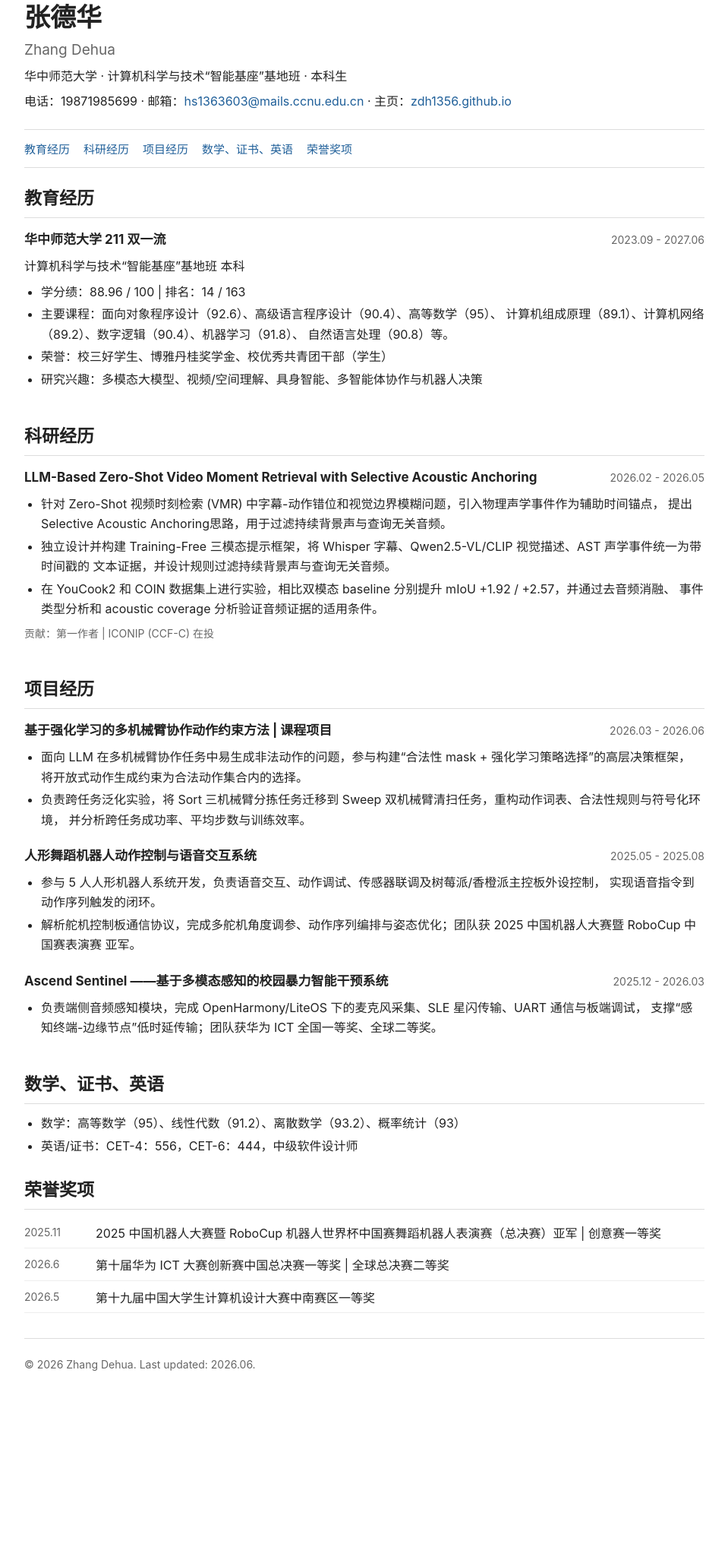
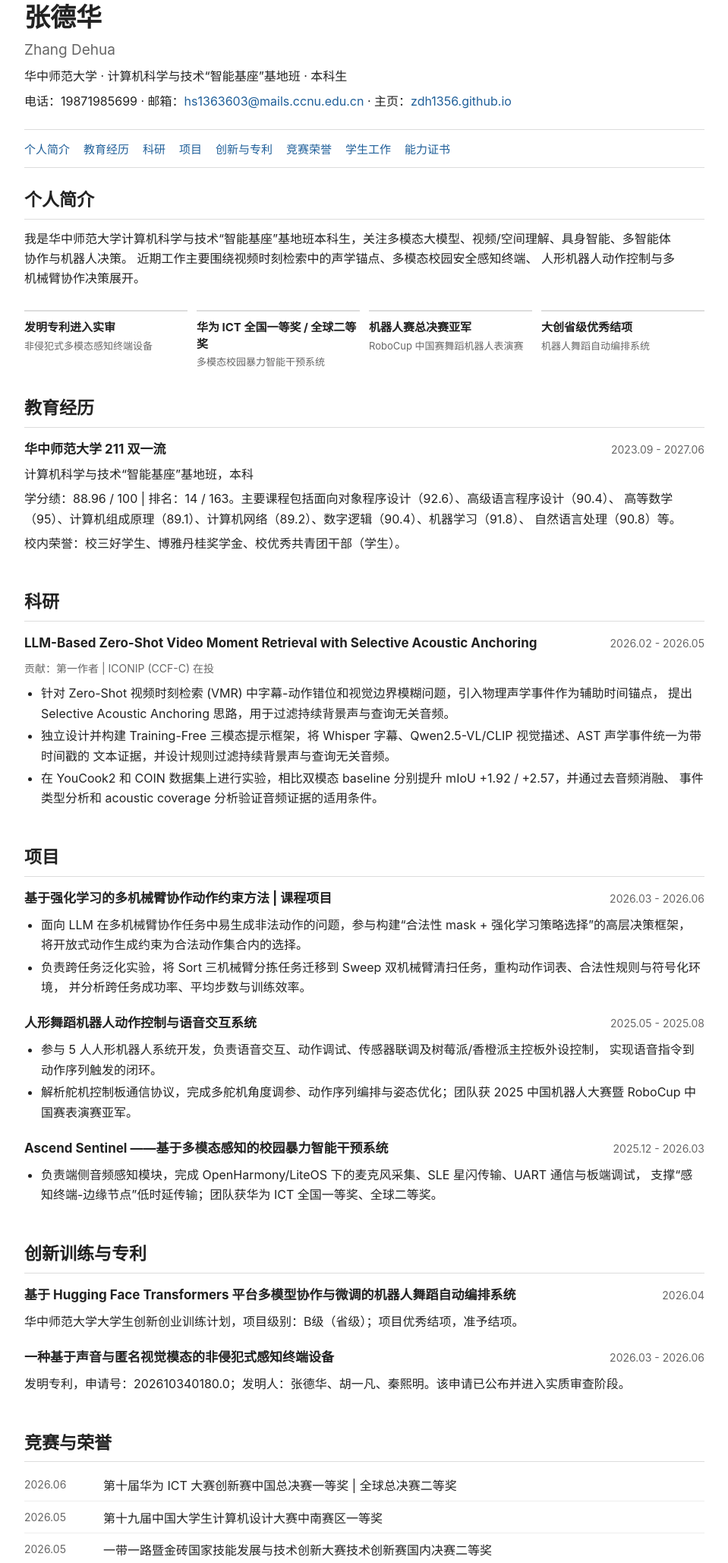
Before and after one commit to zdh1356/zdh1356.github.io, a plain HTML site: page index.html in a window 1280 px wide. Shown: the part 29-2086 px from the top of the page at 76% size, without its empty margins (160-1119 px from the left). Before the commit the page ends 1884 px from the top, so only its background shows below. Drawn offline with Linux system fonts and the light colour scheme.

Commit message:
Enhance homepage with achievements

```diff
--- a/index.html
+++ b/index.html
@@ -25,46 +25,74 @@
       </header>
 
       <nav class="nav" aria-label="页面导航">
+        <a href="#profile">个人简介</a>
         <a href="#education">教育经历</a>
-        <a href="#research">科研经历</a>
-        <a href="#projects">项目经历</a>
-        <a href="#skills">数学、证书、英语</a>
-        <a href="#awards">荣誉奖项</a>
+        <a href="#research">科研</a>
+        <a href="#projects">项目</a>
+        <a href="#innovation">创新与专利</a>
+        <a href="#awards">竞赛荣誉</a>
+        <a href="#service">学生工作</a>
+        <a href="#skills">能力证书</a>
       </nav>
 
       <main>
+        <section id="profile" class="intro">
+          <h2>个人简介</h2>
+          <p>
+            我是华中师范大学计算机科学与技术“智能基座”基地班本科生，关注多模态大模型、视频/空间理解、具身智能、多智能体协作与机器人决策。
+            近期工作主要围绕视频时刻检索中的声学锚点、多模态校园安全感知终端、
+            人形机器人动作控制与多机械臂协作决策展开。
+          </p>
+        </section>
+
+        <section id="highlights" class="highlights" aria-label="成果概览">
+          <div>
+            <strong>发明专利进入实审</strong>
+            <span>非侵犯式多模态感知终端设备</span>
+          </div>
+          <div>
+            <strong>华为 ICT 全国一等奖 / 全球二等奖</strong>
+            <span>多模态校园暴力智能干预系统</span>
+          </div>
+          <div>
+            <strong>机器人赛总决赛亚军</strong>
+            <span>RoboCup 中国赛舞蹈机器人表演赛</span>
+          </div>
+          <div>
+            <strong>大创省级优秀结项</strong>
+            <span>机器人舞蹈自动编排系统</span>
+          </div>
+        </section>
+
         <section id="education">
           <h2>教育经历</h2>
-          <div class="item">
+          <div class="item compact">
             <div class="item-title">
               <strong>华中师范大学 211 双一流</strong>
               <span>2023.09 - 2027.06</span>
             </div>
-            <p>计算机科学与技术“智能基座”基地班 本科</p>
-            <ul>
-              <li>学分绩：88.96 / 100 | 排名：14 / 163</li>
-              <li>
-                主要课程：面向对象程序设计（92.6）、高级语言程序设计（90.4）、高等数学（95）、
-                计算机组成原理（89.1）、计算机网络（89.2）、数字逻辑（90.4）、机器学习（91.8）、
-                自然语言处理（90.8）等。
-              </li>
-              <li>荣誉：校三好学生、博雅丹桂奖学金、校优秀共青团干部（学生）</li>
-              <li>研究兴趣：多模态大模型、视频/空间理解、具身智能、多智能体协作与机器人决策</li>
-            </ul>
+            <p>计算机科学与技术“智能基座”基地班，本科</p>
+            <p>
+              学分绩：88.96 / 100 | 排名：14 / 163。主要课程包括面向对象程序设计（92.6）、高级语言程序设计（90.4）、
+              高等数学（95）、计算机组成原理（89.1）、计算机网络（89.2）、数字逻辑（90.4）、机器学习（91.8）、
+              自然语言处理（90.8）等。
+            </p>
+            <p>校内荣誉：校三好学生、博雅丹桂奖学金、校优秀共青团干部（学生）。</p>
           </div>
         </section>
 
         <section id="research">
-          <h2>科研经历</h2>
+          <h2>科研</h2>
           <div class="item">
             <div class="item-title">
               <strong>LLM-Based Zero-Shot Video Moment Retrieval with Selective Acoustic Anchoring</strong>
               <span>2026.02 - 2026.05</span>
             </div>
+            <p class="meta">贡献：第一作者 | ICONIP (CCF-C) 在投</p>
             <ul>
               <li>
                 针对 Zero-Shot 视频时刻检索 (VMR) 中字幕-动作错位和视觉边界模糊问题，引入物理声学事件作为辅助时间锚点，
-                提出Selective Acoustic Anchoring思路，用于过滤持续背景声与查询无关音频。
+                提出 Selective Acoustic Anchoring 思路，用于过滤持续背景声与查询无关音频。
               </li>
               <li>
                 独立设计并构建 Training-Free 三模态提示框架，将 Whisper 字幕、Qwen2.5-VL/CLIP 视觉描述、AST 声学事件统一为带时间戳的
@@ -75,12 +103,11 @@
                 事件类型分析和 acoustic coverage 分析验证音频证据的适用条件。
               </li>
             </ul>
-            <p class="meta">贡献：第一作者 | ICONIP (CCF-C) 在投</p>
           </div>
         </section>
 
         <section id="projects">
-          <h2>项目经历</h2>
+          <h2>项目</h2>
           <div class="item">
             <div class="item-title">
               <strong>基于强化学习的多机械臂协作动作约束方法 | 课程项目</strong>
@@ -109,8 +136,7 @@
                 实现语音指令到动作序列触发的闭环。
               </li>
               <li>
-                解析舵机控制板通信协议，完成多舵机角度调参、动作序列编排与姿态优化；团队获 2025 中国机器人大赛暨 RoboCup 中国赛表演赛
-                亚军。
+                解析舵机控制板通信协议，完成多舵机角度调参、动作序列编排与姿态优化；团队获 2025 中国机器人大赛暨 RoboCup 中国赛表演赛亚军。
               </li>
             </ul>
           </div>
@@ -129,20 +155,63 @@
           </div>
         </section>
 
-        <section id="skills">
-          <h2>数学、证书、英语</h2>
-          <ul>
-            <li>数学：高等数学（95）、线性代数（91.2）、离散数学（93.2）、概率统计（93）</li>
-            <li>英语/证书：CET-4：556，CET-6：444，中级软件设计师</li>
+        <section id="innovation">
+          <h2>创新训练与专利</h2>
+          <div class="item">
+            <div class="item-title">
+              <strong>基于 Hugging Face Transformers 平台多模型协作与微调的机器人舞蹈自动编排系统</strong>
+              <span>2026.04</span>
+            </div>
+            <p>
+              华中师范大学大学生创新创业训练计划，项目级别：B级（省级）；项目优秀结项，准予结项。
+            </p>
+          </div>
+          <div class="item">
+            <div class="item-title">
+              <strong>一种基于声音与匿名视觉模态的非侵犯式感知终端设备</strong>
+              <span>2026.03 - 2026.06</span>
+            </div>
+            <p>
+              发明专利，申请号：202610340180.0；发明人：张德华、胡一凡、秦熙明。该申请已公布并进入实质审查阶段。
+            </p>
+          </div>
+        </section>
+
+        <section id="awards">
+          <h2>竞赛与荣誉</h2>
+          <ul class="award-list">
+            <li><span>2026.06</span> 第十届华为 ICT 大赛创新赛中国总决赛一等奖 | 全球总决赛二等奖</li>
+            <li><span>2026.05</span> 第十九届中国大学生计算机设计大赛中南赛区一等奖</li>
+            <li><span>2026.05</span> 一带一路暨金砖国家技能发展与技术创新大赛技术创新赛国内决赛二等奖</li>
+            <li><span>2025.11</span> 2025 中国机器人大赛暨 RoboCup 机器人世界杯中国赛舞蹈机器人表演赛（总决赛）亚军</li>
+            <li><span>2025.11</span> 2025 中国机器人大赛暨 RoboCup 机器人世界杯中国赛舞蹈机器人创意赛二等奖</li>
+            <li><span>2025</span> 博雅丹桂奖学金</li>
+            <li><span>2024</span> 博雅丹桂奖学金</li>
+            <li><span>2024</span> 校三好学生</li>
+            <li><span>2024</span> 校优秀共青团干部（学生）</li>
           </ul>
         </section>
 
-        <section id="awards">
-          <h2>荣誉奖项</h2>
-          <ul class="award-list">
-            <li><span>2025.11</span> 2025 中国机器人大赛暨 RoboCup 机器人世界杯中国赛舞蹈机器人表演赛（总决赛）亚军 | 创意赛一等奖</li>
-            <li><span>2026.6</span> 第十届华为 ICT 大赛创新赛中国总决赛一等奖 | 全球总决赛二等奖</li>
-            <li><span>2026.5</span> 第十九届中国大学生计算机设计大赛中南赛区一等奖</li>
+        <section id="service">
+          <h2>学生工作</h2>
+          <div class="timeline">
+            <div>
+              <span>2024.06 - 2025.06</span>
+              <strong>华中师范大学计算机学院团委融媒体中心负责人</strong>
+            </div>
+            <div>
+              <span>2023.09 - 2024.06</span>
+              <strong>华中师范大学计算机学院团委新媒体中心部委</strong>
+            </div>
+          </div>
+        </section>
+
+        <section id="skills">
+          <h2>能力证书</h2>
+          <ul>
+            <li>技术：Python、C / C++、MindSpore、OpenHarmony、LiteOS、NearLink SLE、UART、树莓派 / 香橙派、舵机控制。</li>
+            <li>英语/证书：CET-4：556，CET-6：444，中级软件设计师。</li>
+            <li>数学：高等数学（95）、线性代数（91.2）、离散数学（93.2）、概率统计（93）。</li>
           </ul>
         </section>
       </main>
--- a/styles.css
+++ b/styles.css
@@ -4,6 +4,7 @@
   --link: #1f5f99;
   --line: #ddd;
   --soft: #f7f7f7;
+  --soft-line: #eeeeee;
 }
 
 * {
@@ -66,7 +67,7 @@ a:hover {
 }
 
 section {
-  padding: 22px 0 2px;
+  padding: 24px 0 2px;
 }
 
 h2 {
@@ -74,6 +75,36 @@ h2 {
   padding-bottom: 5px;
   border-bottom: 1px solid var(--line);
   font-size: 23px;
+}
+
+.intro p {
+  max-width: 860px;
+}
+
+.highlights {
+  display: grid;
+  grid-template-columns: repeat(4, minmax(0, 1fr));
+  gap: 12px;
+  padding: 18px 0 6px;
+}
+
+.highlights div {
+  border-top: 2px solid var(--line);
+  padding: 10px 0 2px;
+}
+
+.highlights strong {
+  display: block;
+  font-size: 15px;
+  line-height: 1.45;
+}
+
+.highlights span {
+  display: block;
+  margin-top: 4px;
+  color: var(--muted);
+  font-size: 13px;
+  line-height: 1.5;
 }
 
 .item {
@@ -100,6 +131,10 @@ h2 {
   white-space: nowrap;
 }
 
+.compact p {
+  margin: 6px 0;
+}
+
 p {
   margin: 8px 0;
 }
@@ -120,10 +155,32 @@ li {
 
 .award-list li {
   display: grid;
-  grid-template-columns: 82px 1fr;
+  grid-template-columns: 92px 1fr;
   gap: 12px;
   padding: 6px 0;
-  border-bottom: 1px solid #eee;
+  border-bottom: 1px solid var(--soft-line);
+}
+
+.timeline {
+  border-left: 2px solid var(--line);
+  margin: 14px 0 4px;
+  padding-left: 16px;
+}
+
+.timeline div {
+  margin: 0 0 14px;
+}
+
+.timeline span {
+  display: block;
+  color: var(--muted);
+  font-size: 14px;
+}
+
+.timeline strong {
+  display: block;
+  margin-top: 2px;
+  font-size: 16px;
 }
 
 footer {
@@ -160,4 +217,14 @@ footer {
     grid-template-columns: 1fr;
     gap: 0;
   }
+
+  .highlights {
+    grid-template-columns: 1fr 1fr;
+  }
 }
+
+@media (max-width: 460px) {
+  .highlights {
+    grid-template-columns: 1fr;
+  }
+}
```
